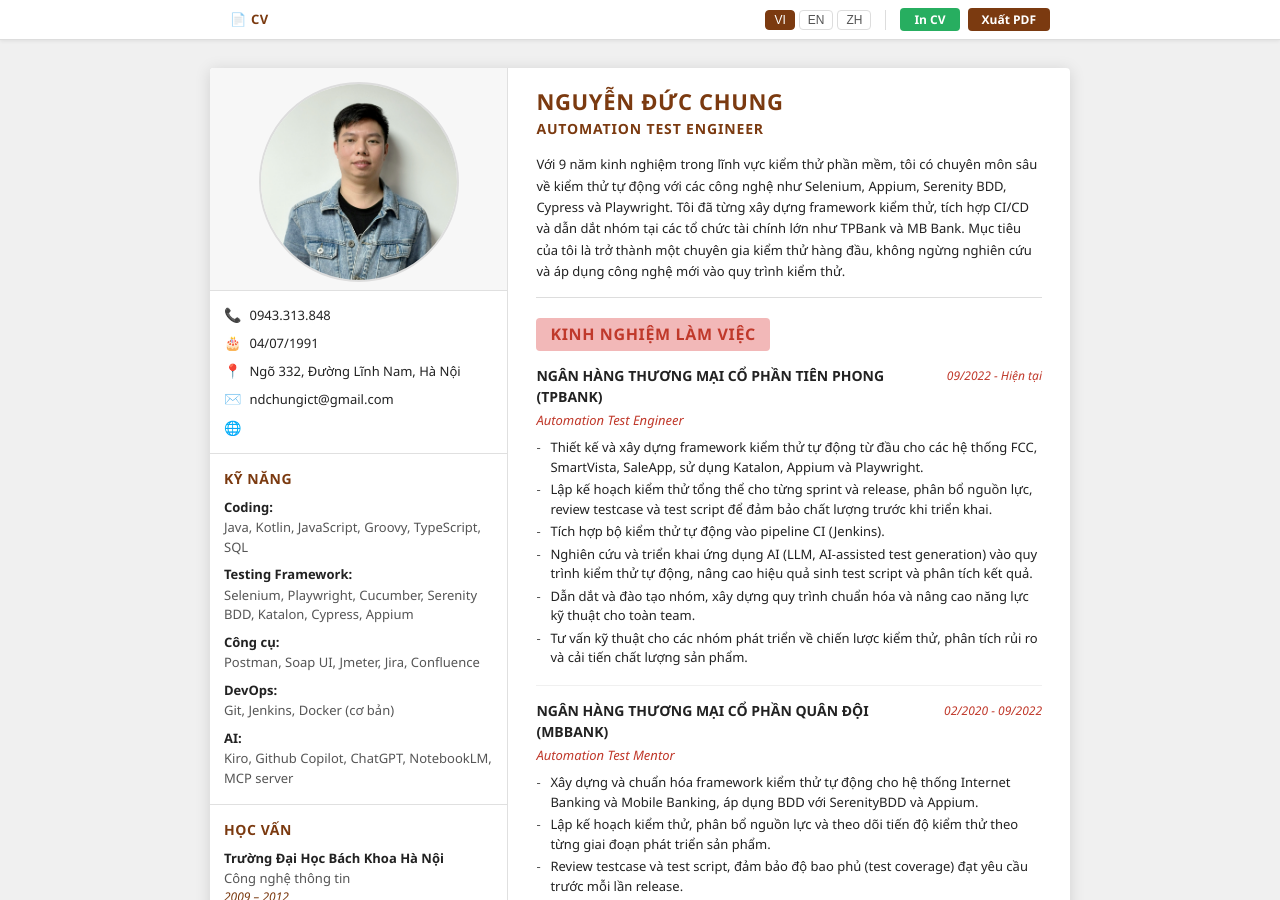
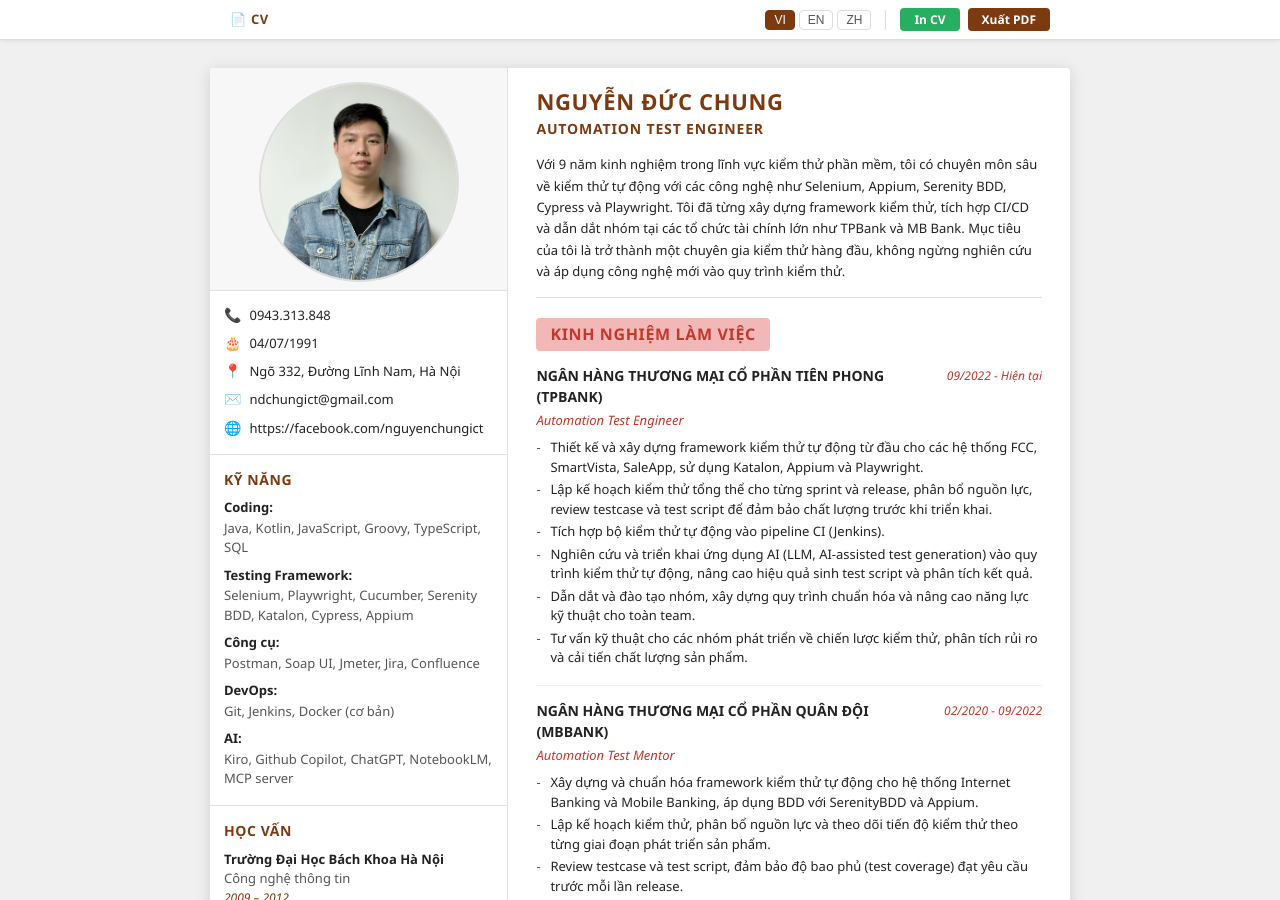
Before and after one commit to ndchungict/cv, a Jekyll site: the page built from index.html, in a window 1280 px wide and 900 px high. Built offline with Jekyll 4.4.1, drawn with Linux system fonts in a browser that asks for light colours; some of the changed lines change nothing that is shown.

Commit message:
update profile

```diff
--- a/_data/profile.yml
+++ b/_data/profile.yml
@@ -7,9 +7,9 @@
 dob: "04/07/1991"
 address: "Ngõ 332, Đường Lĩnh Nam, Hà Nội"
 email: "ndchungict@gmail.com"
-website: "https://ndchungict.github.io/"
-facebook: ""
-linkedin: "https://www.linkedin.com/in/chung-nguyen-2477a8402/"
+website: "https://ndchungict.github.io"
+facebook: "https://facebook.com/nguyenchungict"
+linkedin: "https://www.linkedin.com/in/nguyen-duc-chung"
 github: "https://github.com/ndchungict"
 
 hobbies:
```
